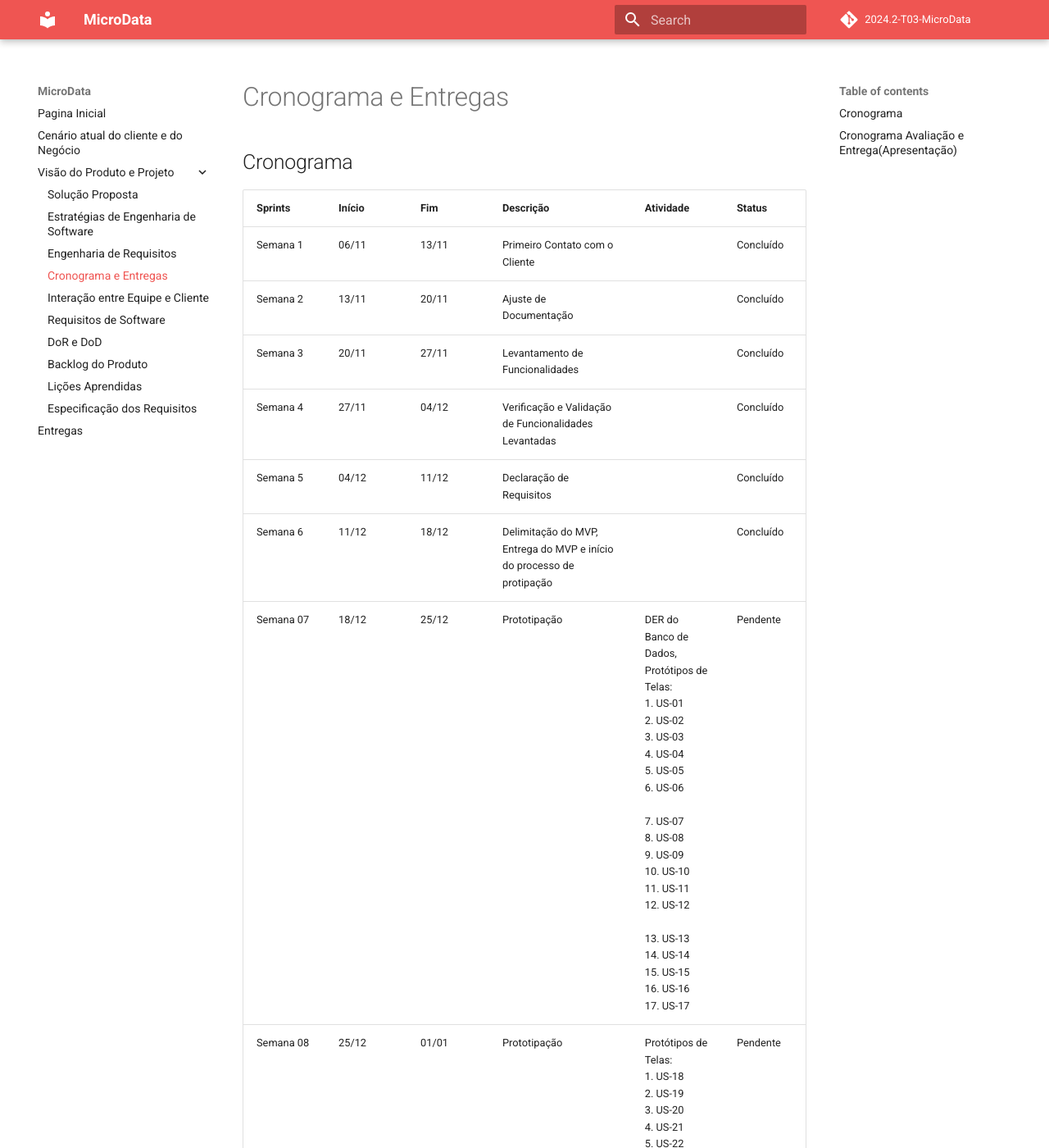
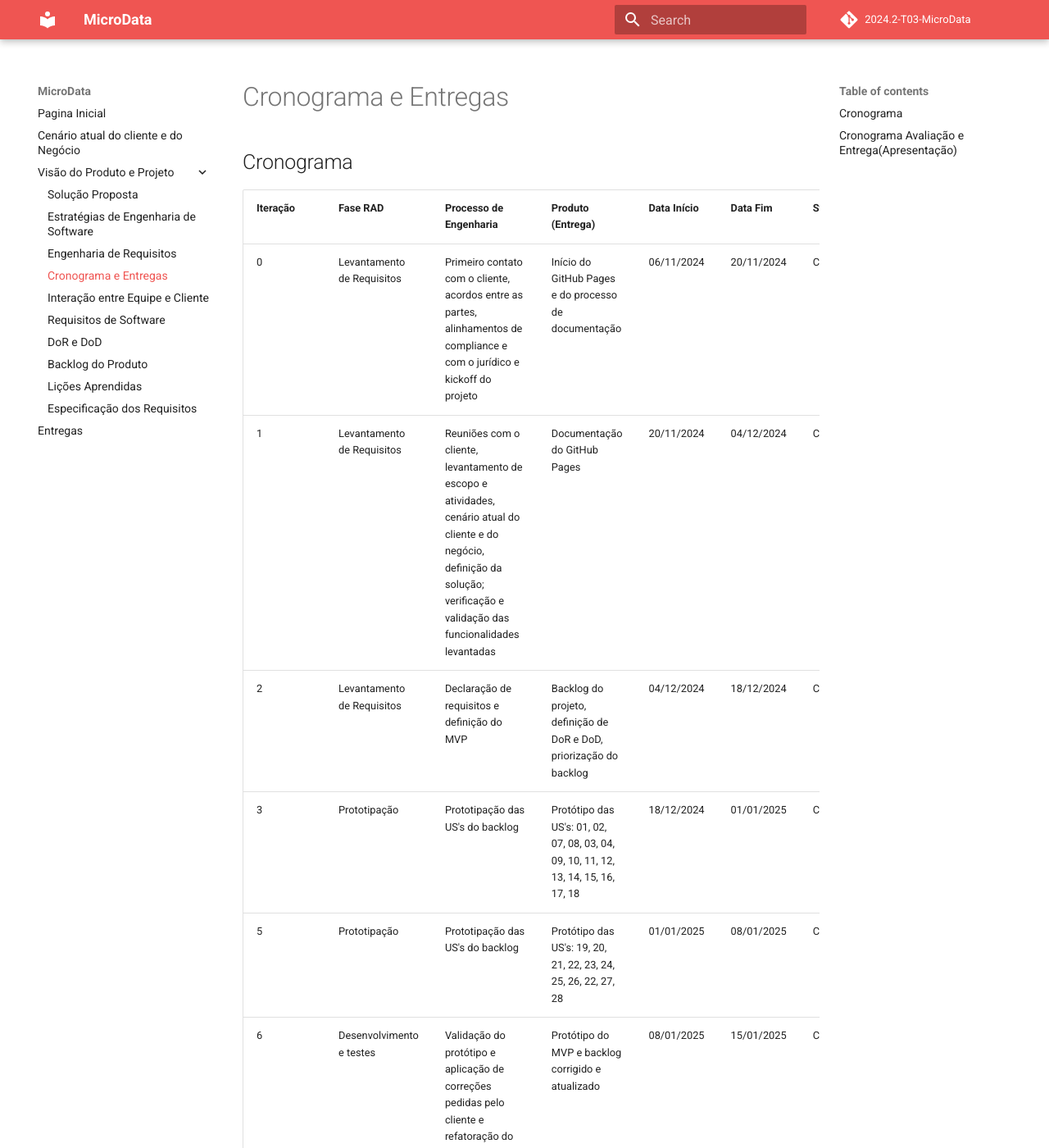
Before and after one commit to storch7/2024.2-T03-MicroData, an MkDocs documentation site: the page built from docs/visao_produto_projeto/cronograma.md, in a window 1280 px wide and 1400 px high. Shown: the whole window at 82% size. Built offline with MkDocs 1.6.1 and Material for MkDocs 9.7.7, drawn with Linux system fonts in a browser that asks for light colours; comment, search, counter and statistics services are not loaded; some of the changed text lies outside the part shown.

Commit message:
Correção de tabelas

```diff
--- a/docs/visao_produto_projeto/cronograma.md
+++ b/docs/visao_produto_projeto/cronograma.md
@@ -2,23 +2,20 @@
 
 ## Cronograma
 
-| Sprints              | Início          | Fim            | Descrição                          | Atividade              | Status        |
-|----------------------|-----------------|----------------|------------------------------------|-------------------------|---------------|
-| Semana 1             | 06/11           | 13/11         | Primeiro Contato com o Cliente     |                   | Concluído     |
-| Semana 2             | 13/11           | 20/11         | Ajuste de Documentação             |                    | Concluído     |
-| Semana 3             | 20/11           | 27/11         |Levantamento de Funcionalidades     |                    | Concluído     |
-| Semana 4             | 27/11           | 04/12         |Verificação e Validação de Funcionalidades Levantadas|        | Concluído      |
-| Semana 5             | 04/12           | 11/12         |Declaração de Requisitos            |                    | Concluído      |
-| Semana 6             | 11/12           | 18/12         |Delimitação do MVP, Entrega do MVP e início do processo de protipação             |                | Concluído      |
-| Semana 07            | 18/12           | 25/12         | Prototipação | DER do Banco de Dados, Protótipos de Telas: <br>1. US-01<br>2. US-02<br>3. US-03<br>4. US-04<br>5. US-05<br>6. US-06<br><br>7. US-07<br>8. US-08<br>9. US-09<br>10. US-10<br>11. US-11<br>12. US-12<br><br>13. US-13<br>14. US-14<br>15. US-15<br>16. US-16<br>17. US-17<br> |Pendente      |
-| Semana 08            | 25/12           | 01/01         | Prototipação | Protótipos de Telas: <br>1. US-18<br>2. US-19<br>3. US-20<br>4. US-21<br>5. US-22<br><br>6. US-23<br>7. US-24<br>8. US-25<br>9. US-26<br>10. US-27<br>11. US-28 |Pendente
-| Semana 09            | 01/01           | 08/01         | Validar prototipação e ajustes |   | Pendente
-| Semana 10            | 08/01           | 14/01         |CADASTRO E LOGIN + MICROORGANISMOS + PONTOS (LOCAIS) AVALIADOS  |1. US-01<br>2. US-02<br>3. US-03<br><br>4. US-07<br>5. US-08<br>6. US-09<br><br><br>7. US-13<br> 8. US-14<br>9. US-15<br> |Pendente      |
-| Semana 11            | 14/01           | 22/01         |CADASTRO E LOGIN + MICROORGANISMOS + PONTOS (LOCAIS) AVALIADOS        |1. US-04<br>2. US-05<br>3. US-06<br><br>4. US-09<br> 5. US-10<br>6. US-11<br> 7. US-12<br><br>8. US-16<br>9. US-17  | Pendente      |
-| Semana 12            | 22/01           | 29/01         | RESULTADOS |1. US-18<br>2. US-19<br> 3. US-20<br> 4. US-21<br> 5. US-22<br>| Pendente      |
-| Semana 13            | 29/01           | 05/02         |DASHBOARD                        |1. US-23<br>2. US-24<br>3. US-25<br>4. US-26<br> 5. US-27<br> 6. US-28 | Pendente      |
-| Semana 14            | 05/02           | 12/02         |Testes de Aceitação e Ajustes Finais                || Pendente      |
-| Semana 15            | 12/02           | 19/02         |Entrega Final                           |  | Pendente      |
+| Iteração | Fase RAD                  | Processo de Engenharia                                                                 | Produto (Entrega)                                      | Data Início  | Data Fim    | Status    |
+|----------|---------------------------|--------------------------------------------------------------------------------------|------------------------------------------------------|--------------|------------|-----------|
+| 0        | Levantamento de Requisitos | Primeiro contato com o cliente, acordos entre as partes, alinhamentos de compliance e com o jurídico e kickoff do projeto | Início do GitHub Pages e do processo de documentação | 06/11/2024   | 20/11/2024 | Concluído |
+| 1        | Levantamento de Requisitos | Reuniões com o cliente, levantamento de escopo e atividades, cenário atual do cliente e do negócio, definição da solução; verificação e validação das funcionalidades levantadas | Documentação do GitHub Pages                          | 20/11/2024   | 04/12/2024 | Concluído |
+| 2        | Levantamento de Requisitos | Declaração de requisitos e definição do MVP                                          | Backlog do projeto, definição de DoR e DoD, priorização do backlog | 04/12/2024   | 18/12/2024 | Concluído |
+| 3        | Prototipação               | Prototipação das US's do backlog                                                     | Protótipo das US's: 01, 02, 07, 08, 03, 04, 09, 10, 11, 12, 13, 14, 15, 16, 17, 18 | 18/12/2024   | 01/01/2025 | Concluído |
+| 5        | Prototipação               | Prototipação das US's do backlog                                                     | Protótipo das US's: 19, 20, 21, 22, 23, 24, 25, 26, 22, 27, 28 | 01/01/2025   | 08/01/2025 | Concluído |
+| 6        | Desenvolvimento e testes   | Validação do protótipo e aplicação de correções pedidas pelo cliente e refatoração do backlog | Protótipo do MVP e backlog corrigido e atualizado    | 08/01/2025   | 15/01/2025 | Concluído |
+| 7        | Desenvolvimento e testes   | Desenvolvimento e testes das US's: 01, 02, 07, 08 e 03                                | Sem entrega prevista para o cliente                  | 15/01/2025   | 22/01/2025 | Pendente  |
+| 8        | Desenvolvimento e testes   | Desenvolvimento e testes das US's: 04, 09, 10, 11, 12 e 13                            | Entrega parcial 1                                    | 22/01/2025   | 29/01/2025 | Pendente  |
+| 9        | Desenvolvimento e testes   | Desenvolvimento e testes das US's: 14, 15, 16, 17, 18                                 | Sem entrega prevista para o cliente                  | 29/01/2025   | 05/02/2025 | Pendente  |
+| 10       | Desenvolvimento e testes   | Desenvolvimento e testes das US's: 19, 20, 21, 22, 23                                 | Sem entrega prevista para o cliente                  | 05/02/2025   | 12/02/2025 | Pendente  |
+| 11       | Desenvolvimento e testes   | Desenvolvimento e testes das US's: 24, 25, 26, 22, 27, 28                             | Entrega parcial 2                                    | 12/02/2025   | 19/02/2025 | Pendente  |
+
 
 
 
```
